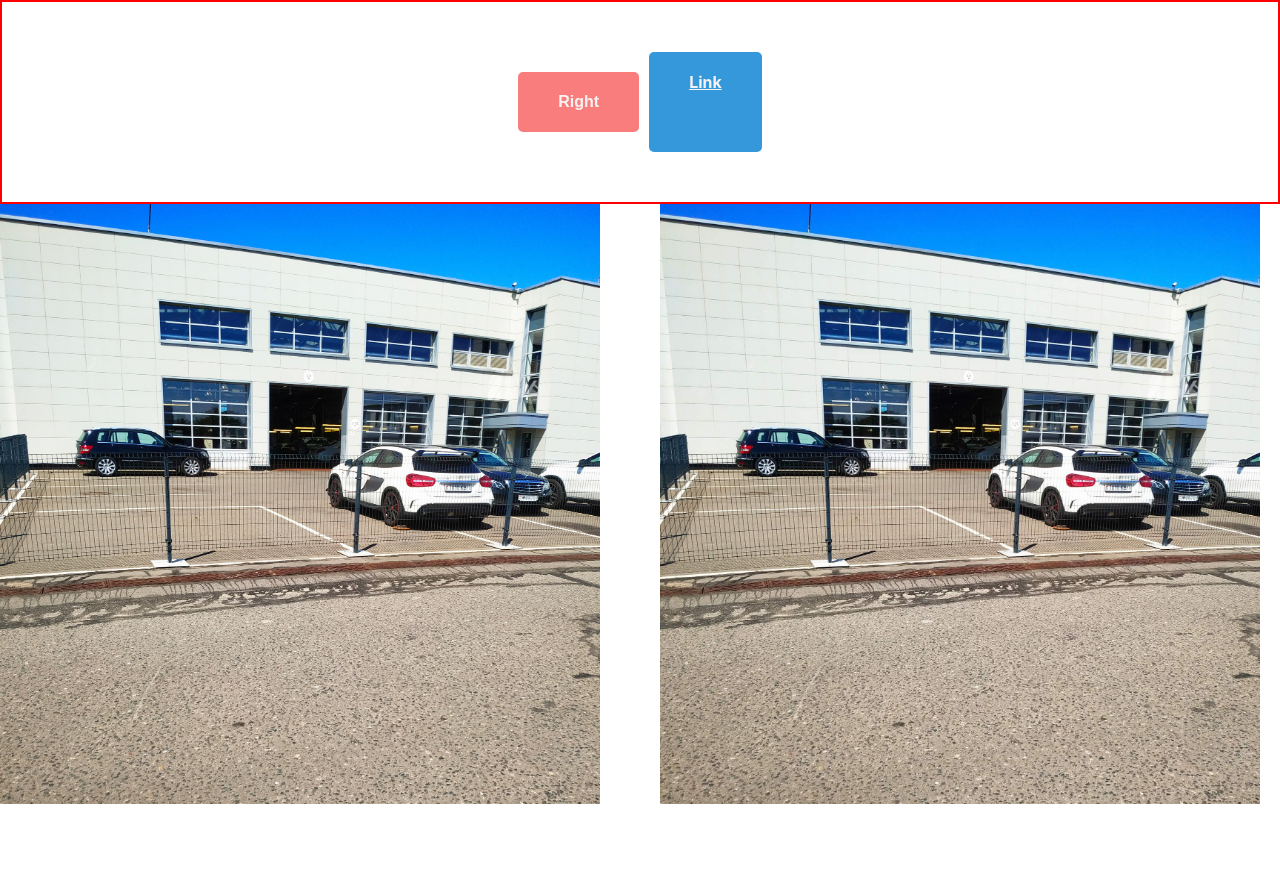
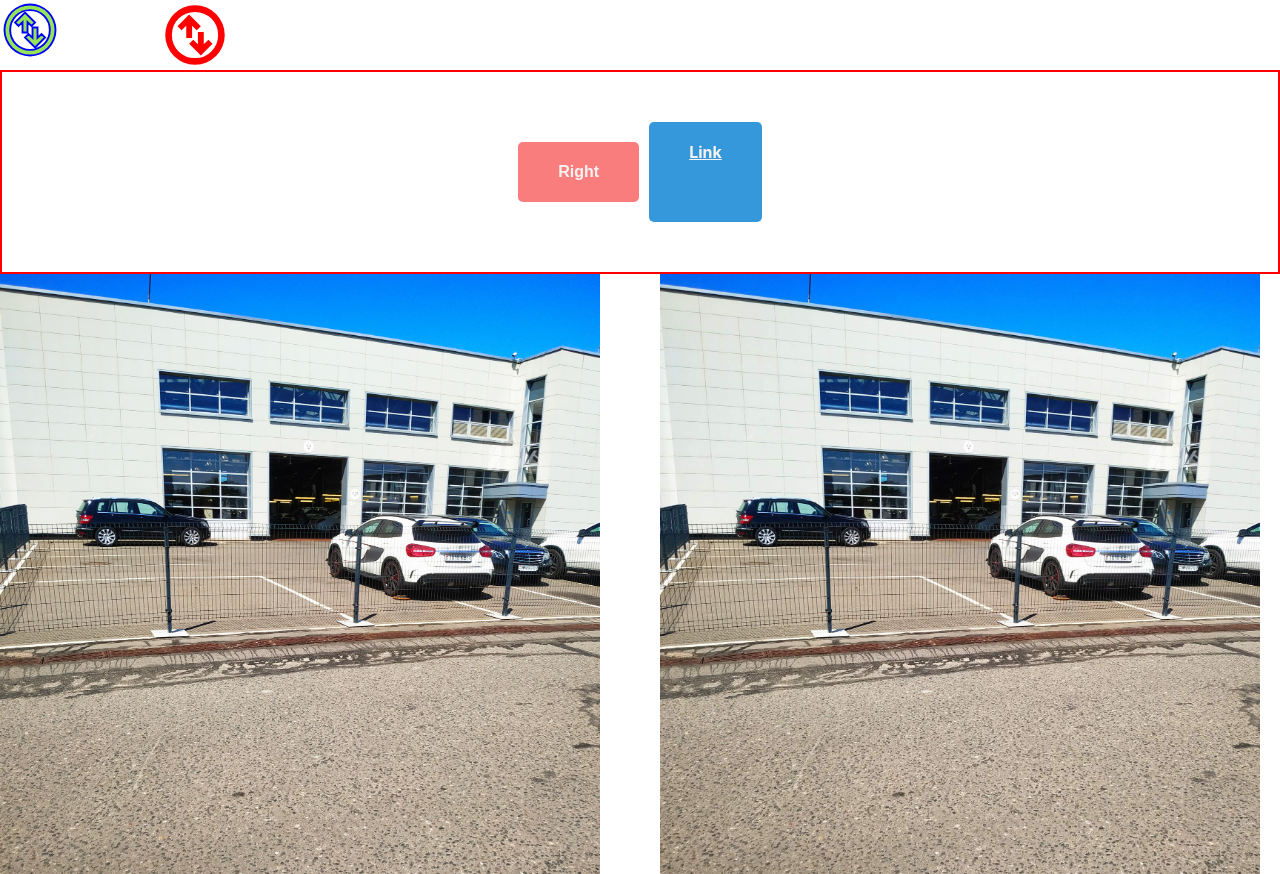
Before and after one commit to pavelminsk1979/carcar, a React (Create React App) app: page / in a window 1280 px wide. Before the commit the page ends 804 px from the top, so only its background shows below. Built offline with nearby package versions, Linux system fonts and the light colour scheme.

Commit message:
icon sprite start

```diff
--- a/src/App.tsx
+++ b/src/App.tsx
@@ -1,10 +1,12 @@
 import React from 'react';
 import { Button } from './components/1button/Button';
 import { Image } from './components/image/Image';
+import { Icon } from './components/icon/Icon';
 
 function App() {
   return (
     <div>
+      <Icon />
       <Button />
       <Image />
     </div>
--- /dev/null
+++ b/src/components/icon/Icon.module.scss
@@ -0,0 +1,30 @@
+.box {
+  display: flex;
+  gap: 100px;
+}
+
+.icon {
+  fill: #b1dc8e;
+  stroke: red;
+  stroke-width: 30px;
+  width: 50px;
+  height: 50px;
+  &:hover {
+    fill: #95e356;
+    stroke: blue;
+    width: 60px;
+    height: 60px;
+  }
+}
+
+.iconKrugstrelki {
+  fill: red;
+  width: 70px;
+  height: 70px;
+
+  &:hover {
+    fill: blue;
+    width: 80px;
+    height: 80px;
+  }
+}
--- /dev/null
+++ b/src/components/icon/Icon.tsx
@@ -0,0 +1,62 @@
+import st from './Icon.module.scss';
+import { Krugstrelki } from '../../icons/krugstrelki';
+
+export const Icon = () => {
+  return (
+    <div className={st.box}>
+      <svg
+        className={st.icon}
+        xmlns="http://www.w3.org/2000/svg"
+        viewBox="0 -960 960 960"
+      >
+        <path d="m560.48-200 160-160-56-56-64 62v-166h-80v166l-64-62-56 56 160 160Zm-200-240h80v-166l64 62 56-56-160-160-160 160 56 56 64-62v166ZM480-71.87q-84.91 0-159.34-32.12-74.44-32.12-129.5-87.17-55.05-55.06-87.17-129.5Q71.87-395.09 71.87-480t32.12-159.34q32.12-74.44 87.17-129.5 55.06-55.05 129.5-87.17 74.43-32.12 159.34-32.12t159.34 32.12q74.44 32.12 129.5 87.17 55.05 55.06 87.17 129.5 32.12 74.43 32.12 159.34t-32.12 159.34q-32.12 74.44-87.17 129.5-55.06 55.05-129.5 87.17Q564.91-71.87 480-71.87Zm0-91q133.04 0 225.09-92.04 92.04-92.05 92.04-225.09 0-133.04-92.04-225.09-92.05-92.04-225.09-92.04-133.04 0-225.09 92.04-92.04 92.05-92.04 225.09 0 133.04 92.04 225.09 92.05 92.04 225.09 92.04ZM480-480Z" />
+      </svg>
+      {/* <img className={st.sizeIcon} src={testIcon} alt="" />*/}
+      <Krugstrelki className={st.iconKrugstrelki} />
+    </div>
+  );
+};
+
+/*
+
+import st from './Icon.module.scss';
+import { Krugstrelki } from '../../icons/krugstrelki';
+import sprite from '../../sprite.svg';
+
+export const Icon = () => {
+    return (
+        <div className={st.box}>
+            <svg
+                className={st.icon}
+                xmlns="http://www.w3.org/2000/svg"
+                viewBox="0 -960 960 960"
+            >
+                <path
+                    d="m560.48-200 160-160-56-56-64
+62v-166h-80v166l-64-62-56 56 160 160Zm-200-240h80v-166l64 62
+56-56-160-160-160 160 56 56 64-62v166ZM480-71.87q-84.91
+0-159.34-32.12-74.44-32.12-129.5-87.17-55.05-55
+.06-87.17-129.5Q71.87-395.09 71.87-480t32.12-159
+.34q32.12-74.44 87.17-129.5 55.06-55.05 129.5-87
+.17 74.43-32.12 159.34-32.12t159.34 32.12q74.44
+32.12 129.5 87.17 55.05 55.06 87.17 129.5 32.12
+ 74.43 32.12 159.34t-32.12 159.34q-32.12 74
+.44-87.17 129.5-55.06 55.05-129.5 87.17Q564
+.91-71.87 480-71.87Zm0-91q133.04 0 225.09-92
+.04 92.04-92.05 92.04-225.09 0-133.04-92.04-225
+.09-92.05-92.04-225.09-92.04-133.04 0-225.09 92
+.04-92.04 92.05-92.04 225.09 0 133.04 92.04 225
+.09 92.05 92.04 225.09 92.04ZM480-480Z"
+                />
+            </svg>
+            {/!*  <svg className={st.icon}>
+        <use href={`${sprite}#first`}></use>
+      </svg>*!/}
+
+            <svg className={st.icon}>
+                <use href={`${sprite}#secong`}></use>
+            </svg>
+            <Krugstrelki className={st.iconKrugstrelki} />
+        </div>
+    );
+};*/
--- /dev/null
+++ b/src/icons/krugstrelki.tsx
@@ -0,0 +1,20 @@
+import { SVGProps, Ref, forwardRef, memo } from 'react';
+const SvgComponent = (
+  props: SVGProps<SVGSVGElement>,
+  ref: Ref<SVGSVGElement>,
+) => (
+  <svg
+    xmlns="http://www.w3.org/2000/svg"
+    width={24}
+    height={24}
+    fill="none"
+    viewBox="0 -960 960 960"
+    ref={ref}
+    {...props}
+  >
+    <path d="m560-200 160-160-56-56-64 62v-166h-80v166l-64-62-56 56 160 160ZM360-440h80v-166l64 62 56-56-160-160-160 160 56 56 64-62v166ZM480-72q-85 0-159-32-75-32-130-87t-87-130q-32-74-32-159t32-159q32-75 87-130t130-87q74-32 159-32t159 32q75 32 130 87t87 130q32 74 32 159t-32 159q-32 75-87 130t-130 87q-74 32-159 32Zm0-91q133 0 225-92t92-225q0-133-92-225t-225-92q-133 0-225 92t-92 225q0 133 92 225t225 92Zm0-317Z" />
+  </svg>
+);
+const ForwardRef = forwardRef(SvgComponent);
+
+export const Krugstrelki = memo(ForwardRef);
```
Also changed, not shown: src/sprite.svg (added).
